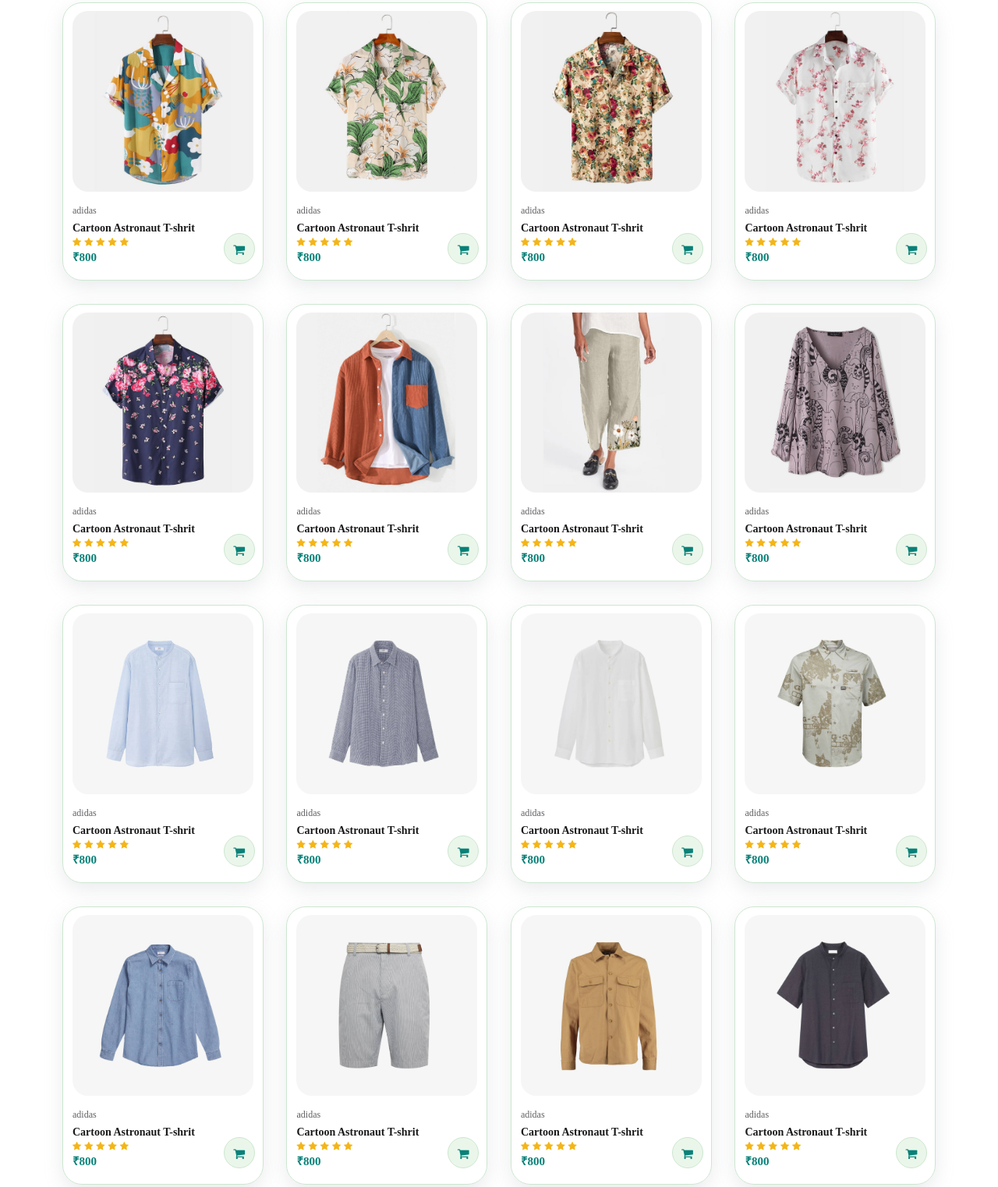
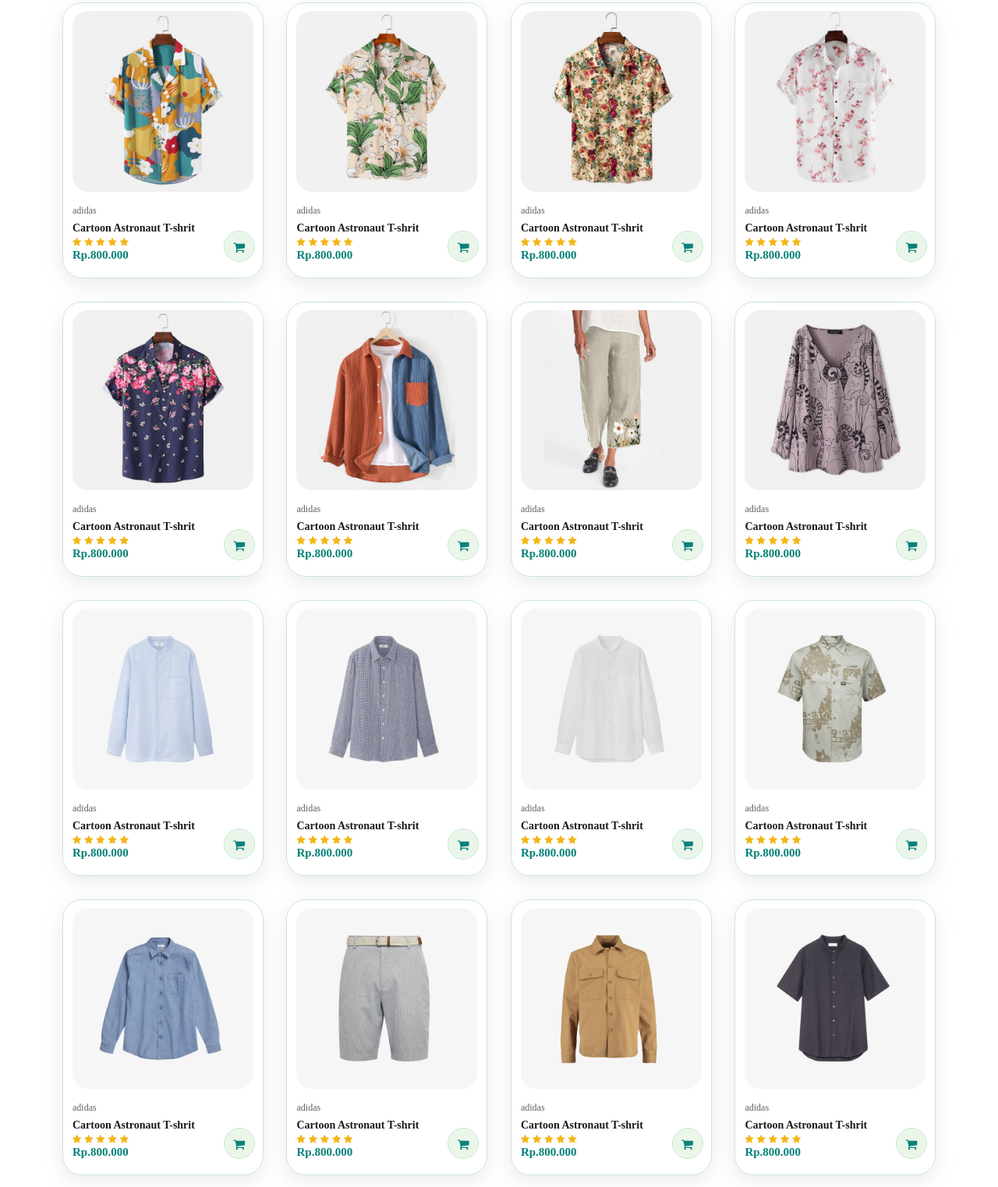
Before and after one commit to Bangrejas/ecommerce_website, a plain HTML site: page shop.html in a window 1280 px wide. Shown: the part 504-2027 px from the top of the page at 78% size. Drawn offline with Linux system fonts and the light colour scheme.

Commit message:
perbaikan harga shop

```diff
--- a/shop.html
+++ b/shop.html
@@ -52,7 +52,7 @@
                     <i class="fa fa-star" aria-hidden="true"></i>
                     <i class="fa fa-star" aria-hidden="true"></i>
                 </div>
-                <h4>₹800</h4>
+                <h4>Rp.800.000</h4>
             </div>
             <a href="#"><i class="fa fa-shopping-cart cart" aria-hidden="true"></i> </a>
         </div>
@@ -68,7 +68,7 @@
                     <i class="fa fa-star" aria-hidden="true"></i>
                     <i class="fa fa-star" aria-hidden="true"></i>
                 </div>
-                <h4>₹800</h4>
+                <h4>Rp.800.000</h4>
             </div>
             <a href="#"><i class="fa fa-shopping-cart cart" aria-hidden="true"></i> </a>
         </div>
@@ -84,7 +84,7 @@
                     <i class="fa fa-star" aria-hidden="true"></i>
                     <i class="fa fa-star" aria-hidden="true"></i>
                 </div>
-                <h4>₹800</h4>
+                <h4>Rp.800.000</h4>
             </div>
             <a href="#"><i class="fa fa-shopping-cart cart" aria-hidden="true"></i> </a>
         </div>
@@ -100,7 +100,7 @@
                     <i class="fa fa-star" aria-hidden="true"></i>
                     <i class="fa fa-star" aria-hidden="true"></i>
                 </div>
-                <h4>₹800</h4>
+                <h4>Rp.800.000</h4>
             </div>
             <a href="#"><i class="fa fa-shopping-cart cart" aria-hidden="true"></i> </a>
         </div>
@@ -116,7 +116,7 @@
                     <i class="fa fa-star" aria-hidden="true"></i>
                     <i class="fa fa-star" aria-hidden="true"></i>
                 </div>
-                <h4>₹800</h4>
+                <h4>Rp.800.000</h4>
             </div>
             <a href="#"><i class="fa fa-shopping-cart cart" aria-hidden="true"></i> </a>
         </div>
@@ -132,7 +132,7 @@
                     <i class="fa fa-star" aria-hidden="true"></i>
                     <i class="fa fa-star" aria-hidden="true"></i>
                 </div>
-                <h4>₹800</h4>
+                <h4>Rp.800.000</h4>
             </div>
             <a href="#"><i class="fa fa-shopping-cart cart" aria-hidden="true"></i> </a>
         </div>
@@ -148,7 +148,7 @@
                     <i class="fa fa-star" aria-hidden="true"></i>
                     <i class="fa fa-star" aria-hidden="true"></i>
                 </div>
-                <h4>₹800</h4>
+                <h4>Rp.800.000</h4>
             </div>
             <a href="#"><i class="fa fa-shopping-cart cart" aria-hidden="true"></i> </a>
         </div>
@@ -164,7 +164,7 @@
                     <i class="fa fa-star" aria-hidden="true"></i>
                     <i class="fa fa-star" aria-hidden="true"></i>
                 </div>
-                <h4>₹800</h4>
+                <h4>Rp.800.000</h4>
             </div>
             <a href="#"><i class="fa fa-shopping-cart cart" aria-hidden="true"></i> </a>
         </div>
@@ -182,7 +182,7 @@
                     <i class="fa fa-star" aria-hidden="true"></i>
                     <i class="fa fa-star" aria-hidden="true"></i>
                 </div>
-                <h4>₹800</h4>
+                <h4>Rp.800.000</h4>
             </div>
             <a href="#"><i class="fa fa-shopping-cart cart" aria-hidden="true"></i> </a>
         </div>
@@ -198,7 +198,7 @@
                     <i class="fa fa-star" aria-hidden="true"></i>
                     <i class="fa fa-star" aria-hidden="true"></i>
                 </div>
-                <h4>₹800</h4>
+                <h4>Rp.800.000</h4>
             </div>
             <a href="#"><i class="fa fa-shopping-cart cart" aria-hidden="true"></i> </a>
         </div>
@@ -214,7 +214,7 @@
                     <i class="fa fa-star" aria-hidden="true"></i>
                     <i class="fa fa-star" aria-hidden="true"></i>
                 </div>
-                <h4>₹800</h4>
+                <h4>Rp.800.000</h4>
             </div>
             <a href="#"><i class="fa fa-shopping-cart cart" aria-hidden="true"></i> </a>
         </div>
@@ -230,7 +230,7 @@
                     <i class="fa fa-star" aria-hidden="true"></i>
                     <i class="fa fa-star" aria-hidden="true"></i>
                 </div>
-                <h4>₹800</h4>
+                <h4>Rp.800.000</h4>
             </div>
             <a href="#"><i class="fa fa-shopping-cart cart" aria-hidden="true"></i> </a>
         </div>
@@ -246,7 +246,7 @@
                     <i class="fa fa-star" aria-hidden="true"></i>
                     <i class="fa fa-star" aria-hidden="true"></i>
                 </div>
-                <h4>₹800</h4>
+                <h4>Rp.800.000</h4>
             </div>
             <a href="#"><i class="fa fa-shopping-cart cart" aria-hidden="true"></i> </a>
         </div>
@@ -262,7 +262,7 @@
                     <i class="fa fa-star" aria-hidden="true"></i>
                     <i class="fa fa-star" aria-hidden="true"></i>
                 </div>
-                <h4>₹800</h4>
+                <h4>Rp.800.000</h4>
             </div>
             <a href="#"><i class="fa fa-shopping-cart cart" aria-hidden="true"></i> </a>
         </div>
@@ -278,7 +278,7 @@
                     <i class="fa fa-star" aria-hidden="true"></i>
                     <i class="fa fa-star" aria-hidden="true"></i>
                 </div>
-                <h4>₹800</h4>
+                <h4>Rp.800.000</h4>
             </div>
             <a href="#"><i class="fa fa-shopping-cart cart" aria-hidden="true"></i> </a>
         </div>
@@ -294,7 +294,7 @@
                     <i class="fa fa-star" aria-hidden="true"></i>
                     <i class="fa fa-star" aria-hidden="true"></i>
                 </div>
-                <h4>₹800</h4>
+                <h4>Rp.800.000</h4>
             </div>
             <a href="#"><i class="fa fa-shopping-cart cart" aria-hidden="true"></i> </a>
         </div>
```
